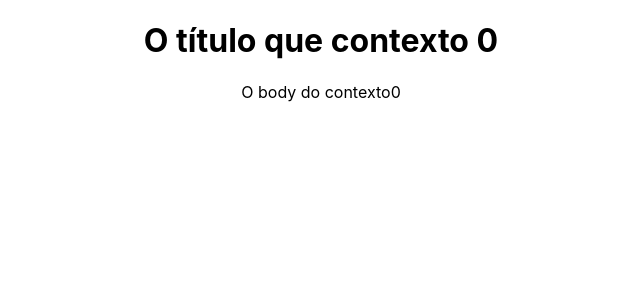
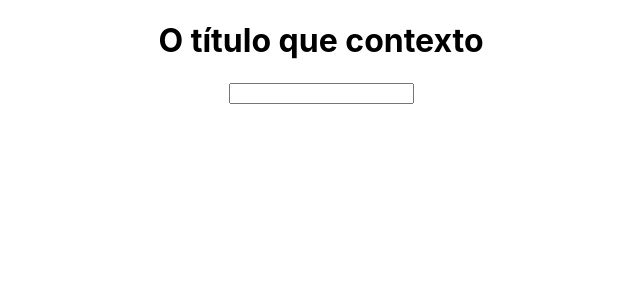
Before and after one commit to hmdev2/react-hooks-pj2, a React (Create React App) app: page / in a window 1280 px wide. Shown: the top 300 px of the page, without its empty margins (319-959 px from the left). Built offline with nearby package versions, Linux system fonts and the light colour scheme.

Commit message:
modificações do projeto, aula useReducer

```diff
--- /dev/null
+++ b/src/Actions/actions.js
@@ -0,0 +1,3 @@
+export const actions = {
+  CHANGE_TITLE: 'CHANGE_TITLE',
+};
--- a/src/App.js
+++ b/src/App.js
@@ -1,12 +1,14 @@
 import React from 'react';
 import './App.css';
-import { AppContext, GlobalContext } from './contexts/AppContext';
-import { Div } from './components/Div';
+import { AppContext } from './contexts/AppContext';
+import { H1 } from './components/H1';
 
 function App() {
   return (
     <AppContext>
-      <Div />
+      <div className="App">
+        <H1 />
+      </div>
     </AppContext>
   );
 }
--- /dev/null
+++ b/src/Reducers/reducer.js
@@ -0,0 +1,10 @@
+import { actions } from '../Actions/actions';
+
+export const reducer = (state, action) => {
+  switch (action.type) {
+    case actions.CHANGE_TITLE: {
+      return { ...state, title: action.payload };
+    }
+  }
+  return { ...state };
+};
--- a/src/components/H1/index.jsx
+++ b/src/components/H1/index.jsx
@@ -1,14 +1,16 @@
-import { useContext } from 'react';
-import { GlobalContext } from '../../contexts/AppContext';
+import { useContext, useRef } from 'react';
+import { Context } from '../../contexts/AppContext';
 
 export const H1 = () => {
-  const theState = useContext(GlobalContext);
-  const {
-    contextState: { title, counter },
-  } = theState;
+  const context = useContext(Context);
+  const inputRef = useRef();
+
   return (
-    <h1>
-      {title} {counter}
-    </h1>
+    <>
+      <h1 onClick={() => context.changeTitle(inputRef.current.value)}>
+        {context.state.title}
+      </h1>
+      <input type="text" ref={inputRef} />
+    </>
   );
 };
--- a/src/contexts/AppContext/index.jsx
+++ b/src/contexts/AppContext/index.jsx
@@ -1,15 +1,25 @@
-import { createContext, useState } from 'react';
+import P from 'prop-types';
+import { createContext, useReducer } from 'react';
 import { GlobalState } from './data';
+import { reducer } from '../../Reducers/reducer.js';
+import { actions } from '../../Actions/actions.js';
 
-export const GlobalContext = createContext();
+export const Context = createContext();
 
-// eslint-disable-next-line
 export const AppContext = ({ children }) => {
-  const [contextState, setState] = useState(GlobalState);
+  const [state, dispatch] = useReducer(reducer, GlobalState);
+
+  const changeTitle = (payload) => {
+    dispatch({ type: actions.CHANGE_TITLE, payload });
+  };
 
   return (
-    <GlobalContext.Provider value={{ contextState, setState }}>
+    <Context.Provider value={{ state, changeTitle }}>
       {children}
-    </GlobalContext.Provider>
+    </Context.Provider>
   );
 };
+
+AppContext.propTypes = {
+  children: P.node,
+};
```
